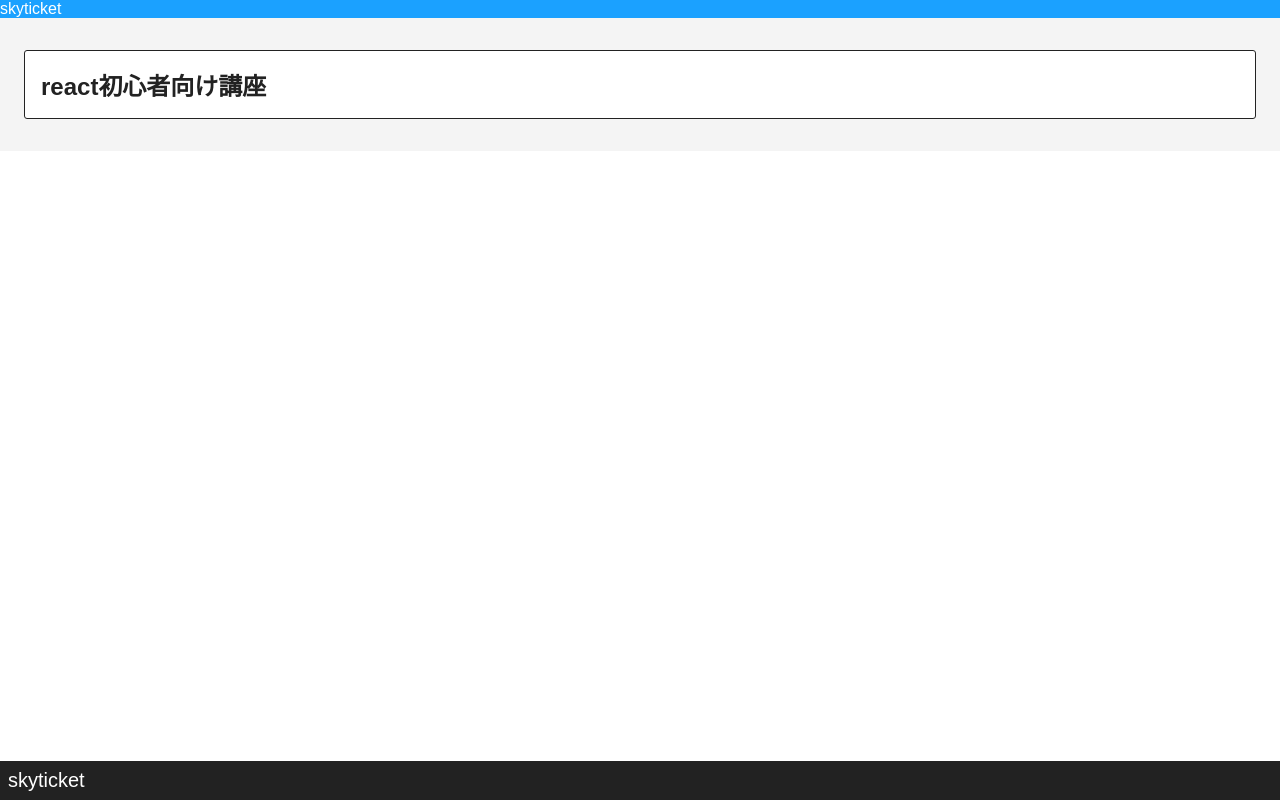
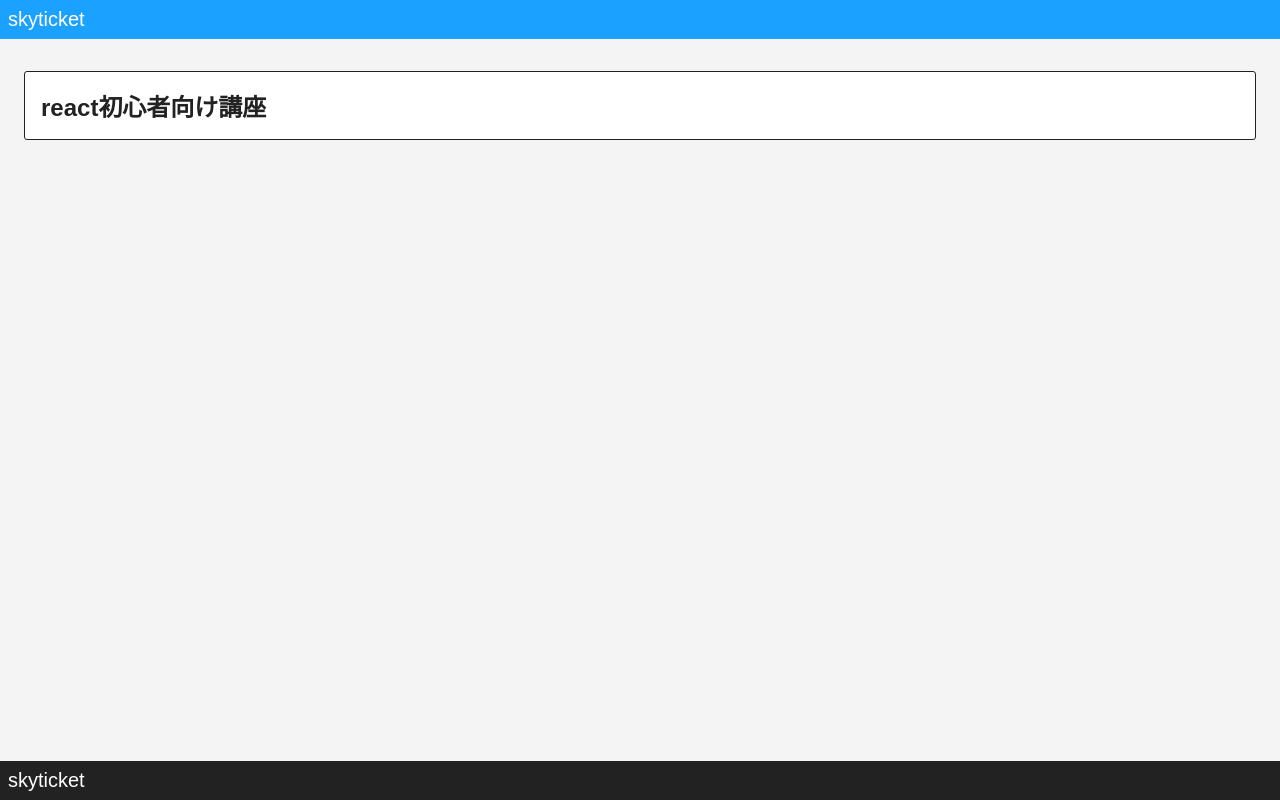
Before and after one commit to adv-a-nagaoka/study-react, a Next.js app in the folder study-react/: page / in a window 1280 px wide. Built offline with nearby package versions, Linux system fonts and the light colour scheme.

Commit message:
style:: ヘッダー、共通スタイル修正

```diff
--- a/study-react/src/components/organisms/Header/index.tsx
+++ b/study-react/src/components/organisms/Header/index.tsx
@@ -12,5 +12,7 @@ export const Header: FC = () => {
 const StHeaderRoot = styled.header`
   background-color: rgb(27, 161, 255);
   color: rgb(255, 255, 255);
+  font-size: 20px;
   width: 100%;
+  padding: 8px;
 `;
--- a/study-react/src/pages/_app.tsx
+++ b/study-react/src/pages/_app.tsx
@@ -25,6 +25,7 @@ const GlobalStyle = createGlobalStyle`
     font-family: 'ヒラギノ角ゴ ProN', 'Hiragino Kaku Gothic ProN', 'メイリオ',
       Meiryo, sans-serif;
     font-size: 16px;
+    background-color: rgb(244, 244, 244);
   }
 
   ol,
```
